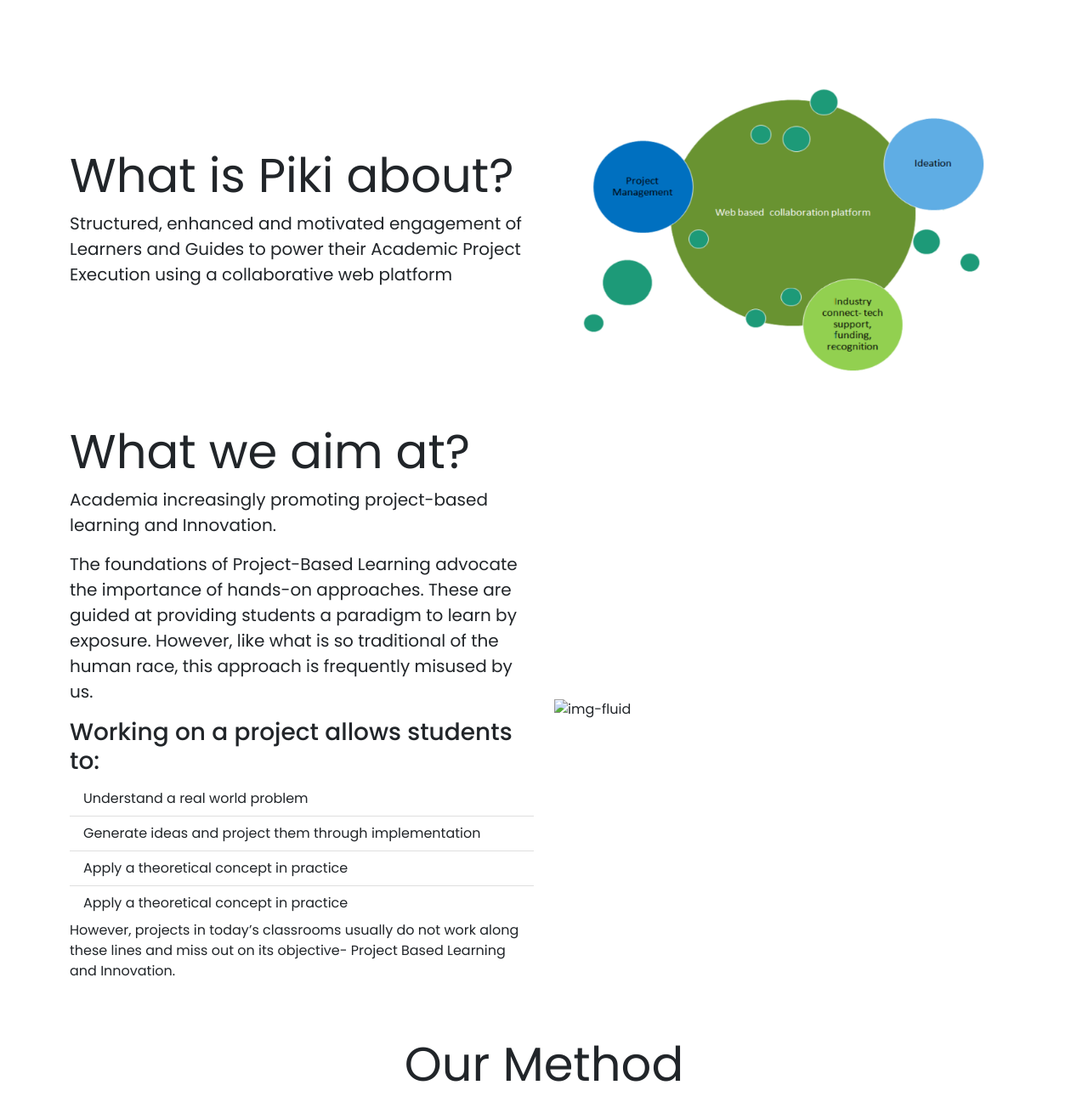
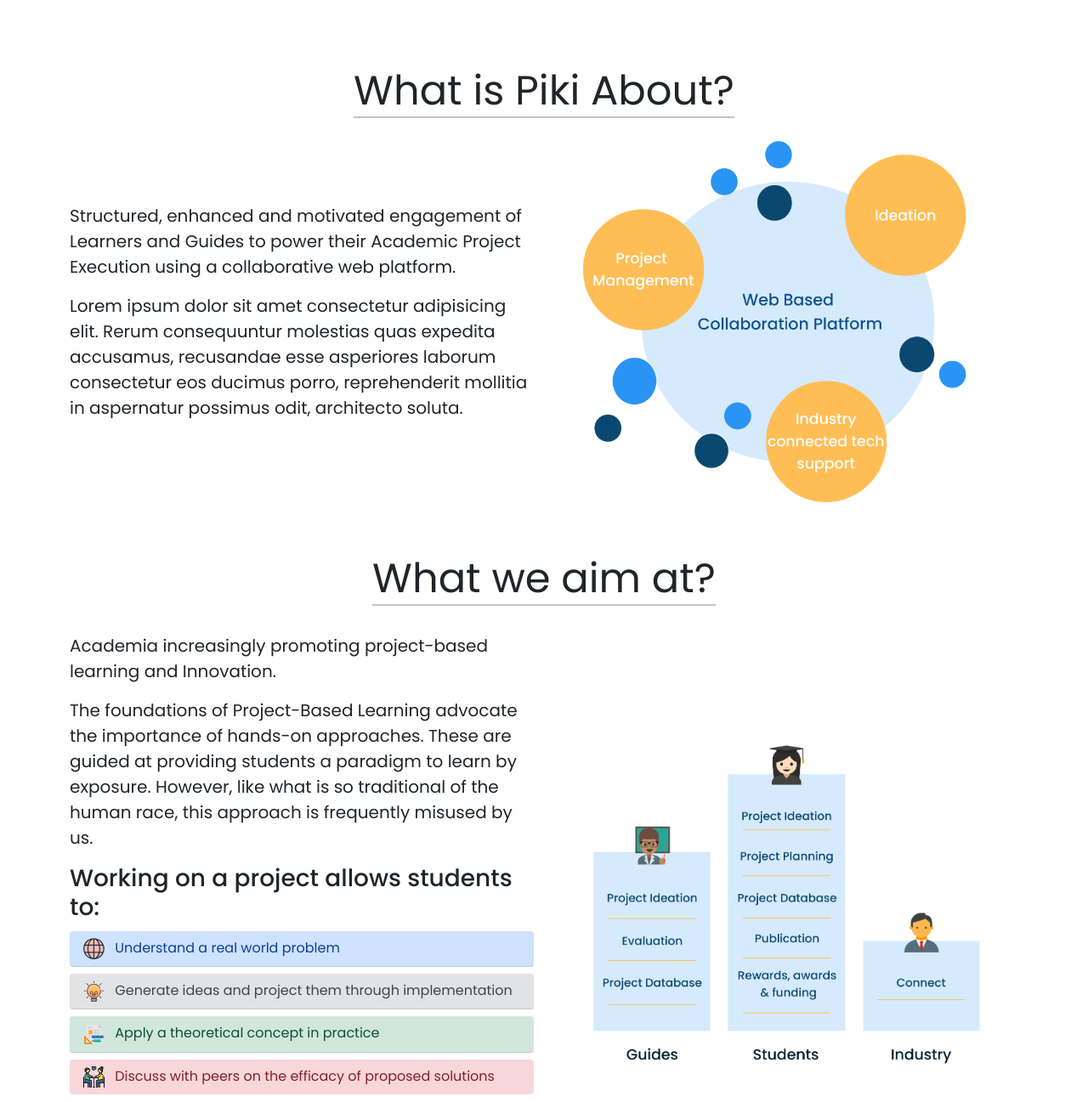
Before and after one commit to skanda1395/piki.ai, a plain HTML site: page index.html in a window 1280 px wide. Shown: the part 1190-2487 px from the top of the page at 85% size. Drawn offline with nearby package versions, Linux system fonts and the light colour scheme.

Commit message:
added some styling and images to home page

```diff
--- a/index.html
+++ b/index.html
@@ -180,24 +180,27 @@
 
     <!-- Company Brief -->
     <section id="brief" class="container my-5">
-      <div class="row align-items-center">
+      <div class="row align-items-center my-5">
+        <h1 class="text-center display-5"> <span class="title_underline">What is Piki About?</span></h1>
         <div class="col-sm-12 col-md-6">
-          <h3 class="display-4">What is Piki about?</h3>
           <p class="lead">
-            Structured, enhanced and motivated engagement of Learners and Guides to power their Academic Project Execution using a collaborative web platform
+            Structured, enhanced and motivated engagement of Learners and Guides to power their Academic Project Execution using a collaborative web platform.
+          </p>
+          <p class="lead">
+            Lorem ipsum dolor sit amet consectetur adipisicing elit. Rerum consequuntur molestias quas expedita accusamus, recusandae esse asperiores laborum consectetur eos ducimus porro, reprehenderit mollitia in aspernatur possimus odit, architecto soluta.
           </p>
         </div>
-        <div class="col-sm-12 col-md-6">
-          <img src="assets/piki_brief.png" alt="piki brief" class="img-fluid">
+        <div class="col-sm-12 col-md-6 text-center">
+          <img src="assets/collaboration_rep.png" alt="piki brief" class="img-fluid img_contain">
         </div>
       </div>
     </section>
 
     <!-- Aim -->
     <section id="vision" class="container my-5">
-      <div class="row align-items-center">
+      <div class="row align-items-center my-5">
+        <h1 class="text-center display-5"> <span class="title_underline mb-4">What we aim at?</span></h1>
         <div class="col-sm-12 col-md-6">
-          <h3 class="display-4">What we aim at?</h3>
           <p class="lead">
             Academia increasingly promoting project-based learning and Innovation.
           </p>
@@ -206,23 +209,32 @@
           </p>
           <h4 class="fs-3">Working on a project allows students to:</h4>
           <ul class="list-group list-group-flush">
-            <li class="list-group-item">Understand a real world problem </li>
-            <li class="list-group-item">Generate ideas and project them through implementation</li>
-            <li class="list-group-item">Apply a theoretical concept in practice</li>
-            <li class="list-group-item">Apply a theoretical concept in practice</li>
+            <li class="list-group-item list-group-item-primary my-1 rounded ">
+              <img src="assets/world.svg" alt="Idea" class="img-fluid idea_icons me-2">
+              Understand a real world problem
+            </li>
+            <li class="list-group-item list-group-item-secondary my-1 rounded ">
+              <img src="assets/idea.svg" alt="Idea" class="img-fluid idea_icons me-2">
+              Generate ideas and project them through implementation</li>
+            <li class="list-group-item list-group-item-success my-1 rounded ">
+              <img src="assets/project-designing.svg" alt="Idea" class="img-fluid me-2 idea_icons">
+              Apply a theoretical concept in practice</li>
+            <li class="list-group-item list-group-item-danger my-1 rounded ">
+              <img src="assets/discuss.svg" alt="Idea" class="img-fluid idea_icons me-2">
+              Discuss with peers on the efficacy of proposed solutions</li>
           </ul>
-          <p class="">
+          <p class="my-2">
             However, projects in today’s classrooms usually do not work along these lines and miss out on its objective- Project Based Learning and Innovation.
           </p>
         </div>
         <div class="col-sm-12 col-md-6">
-          <img src="assets/about_us.pn" alt="img-fluid">
+         <img src="assets/piki_process.png" alt="Piki Process" class="img-fluid">
         </div>
       </div>
     </section>
 
     <!-- Method -->
-    <section id="method" class="container my-5">
+    <section id="method" class="container my-3">
       <div class="">
         <div class="">
           <h3 class="display-4 text-center">Our Method</h3>
@@ -241,7 +253,7 @@
     </section>
 
     <!-- Contact Form -->
-    <section id="contact_form" class="container">
+    <section id="contact_form" class="container mb-4">
       <div class="row">
         <h4 class="text-center display-6 my-4">
           Try out our platform. Write to us
--- a/style.css
+++ b/style.css
@@ -71,6 +71,16 @@
   background: var(--header-bg);
 }
 
+.idea_icons {
+  max-width: 25px;
+  height: auto;
+}
+
+.img_contain {
+  max-width: 500px;
+  height: auto;
+}
+
 footer {
   background: hsla(34, 64%, 98%, 1);
 }
```
Also changed, not shown: products.html (+4 -6 lines), assets/collaboration_rep.png (added), assets/discuss.svg (added), assets/idea.svg (added), assets/piki_process.png (added), assets/project-designing.svg (added), assets/teamwork-and-brainstorming.jpg (added), assets/world.svg (added).
